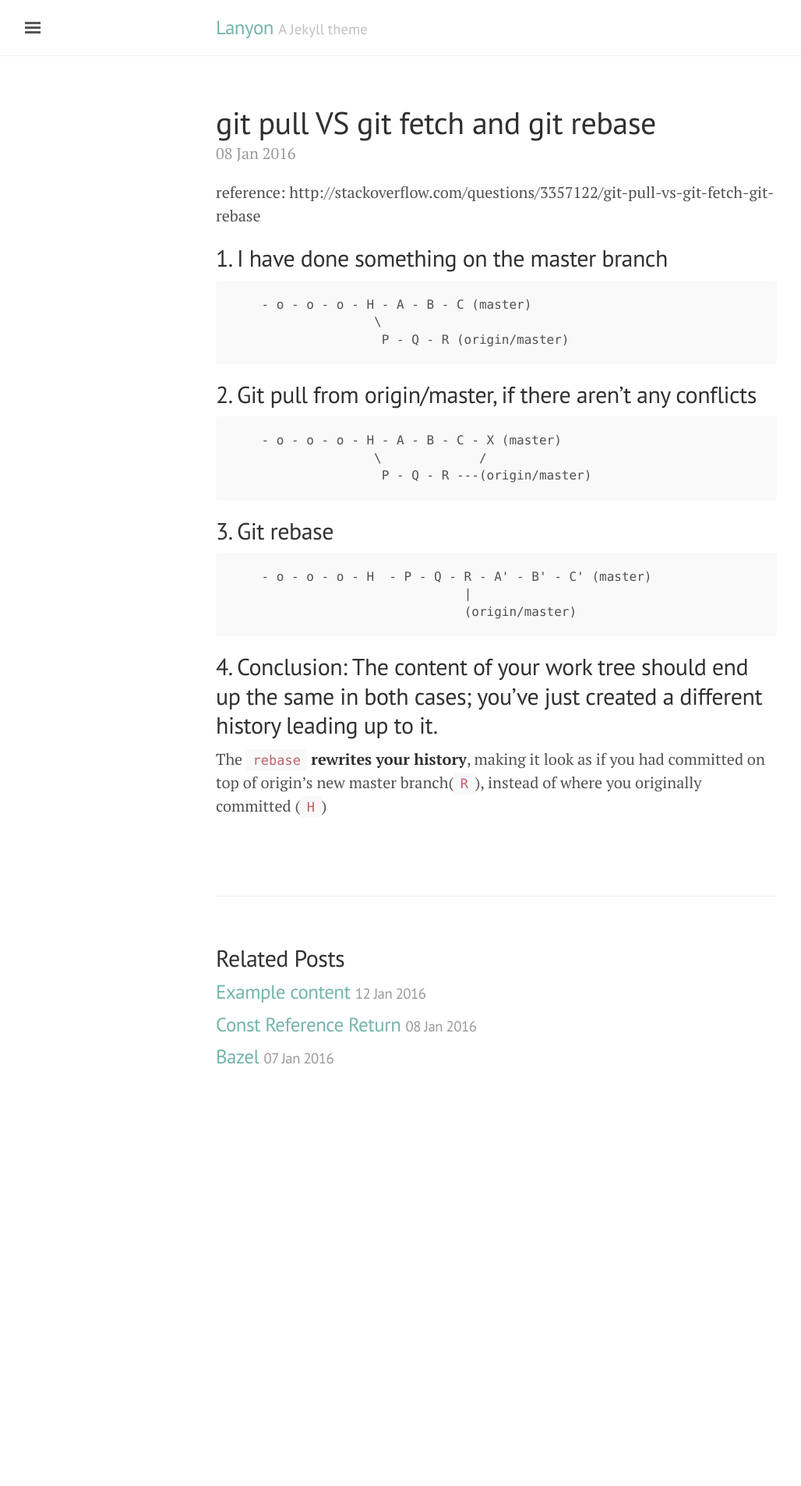
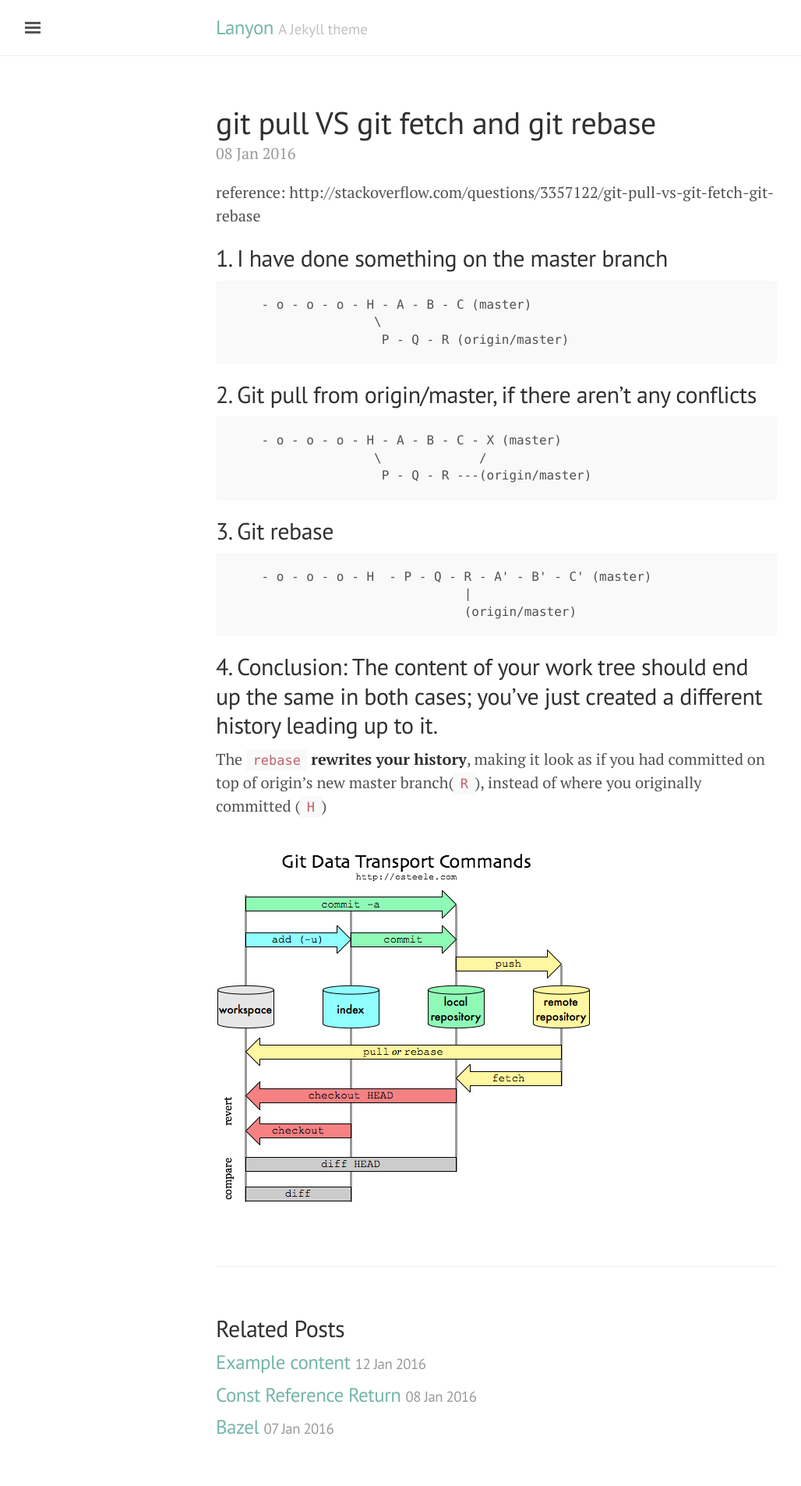
Before and after one commit to loverszhaokai/loverszhaokai.github.io, a Jekyll site: the page built from _posts/2016-01-08-git-rebase-vs-git-pull.md, in a window 1280 px wide. Shown: the whole page at 78% size, without its empty margins (3-1031 px from the left). Built offline with Jekyll 4.4.1, drawn with Linux system fonts in a browser that asks for light colours; before the commit the page ends 1431 px from its top, so only the background shows below that.

Commit message:
update git-*.md

```diff
--- a/_posts/2016-01-08-git-rebase-vs-git-pull.md
+++ b/_posts/2016-01-08-git-rebase-vs-git-pull.md
@@ -30,3 +30,4 @@ reference: http://stackoverflow.com/questions/3357122/git-pull-vs-git-fetch-git-
 The `rebase` **rewrites your history**, making it look as if you had committed on top of origin's new master branch(`R`), instead of where you originally committed (`H`)
 
 <img src="images/git_pull_vs_fetch.png" alt="" style="width: 800px;"/>
+![Image description](/images/git_pull_vs_fetch.png)
```
